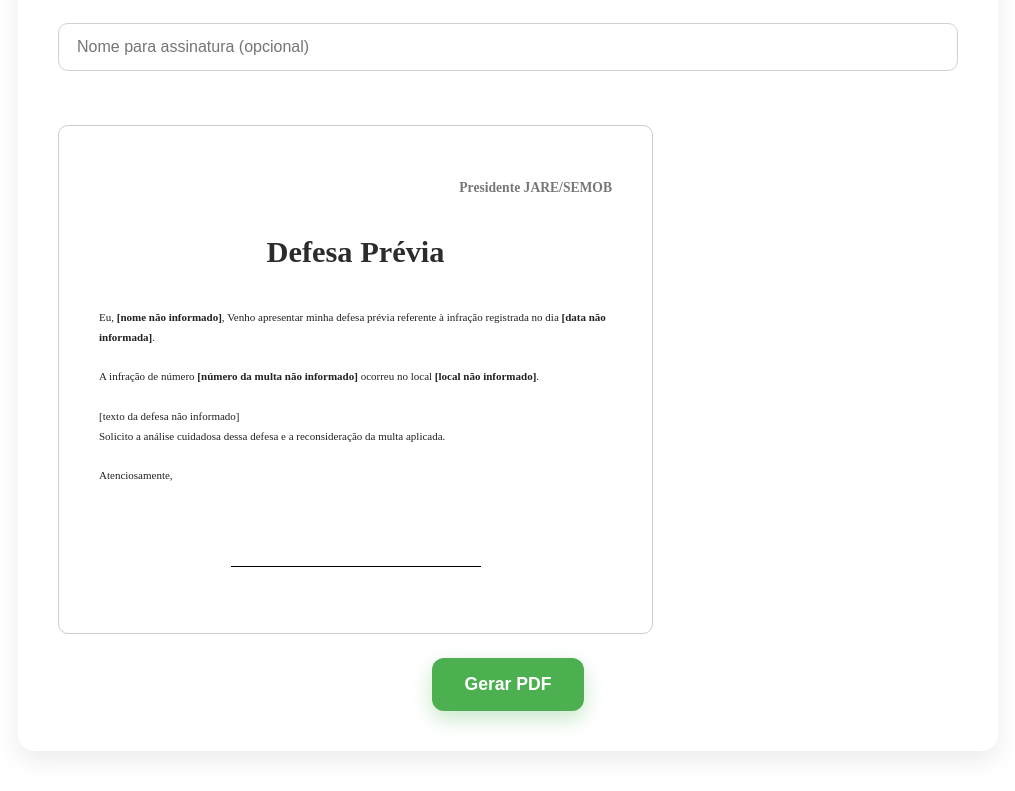
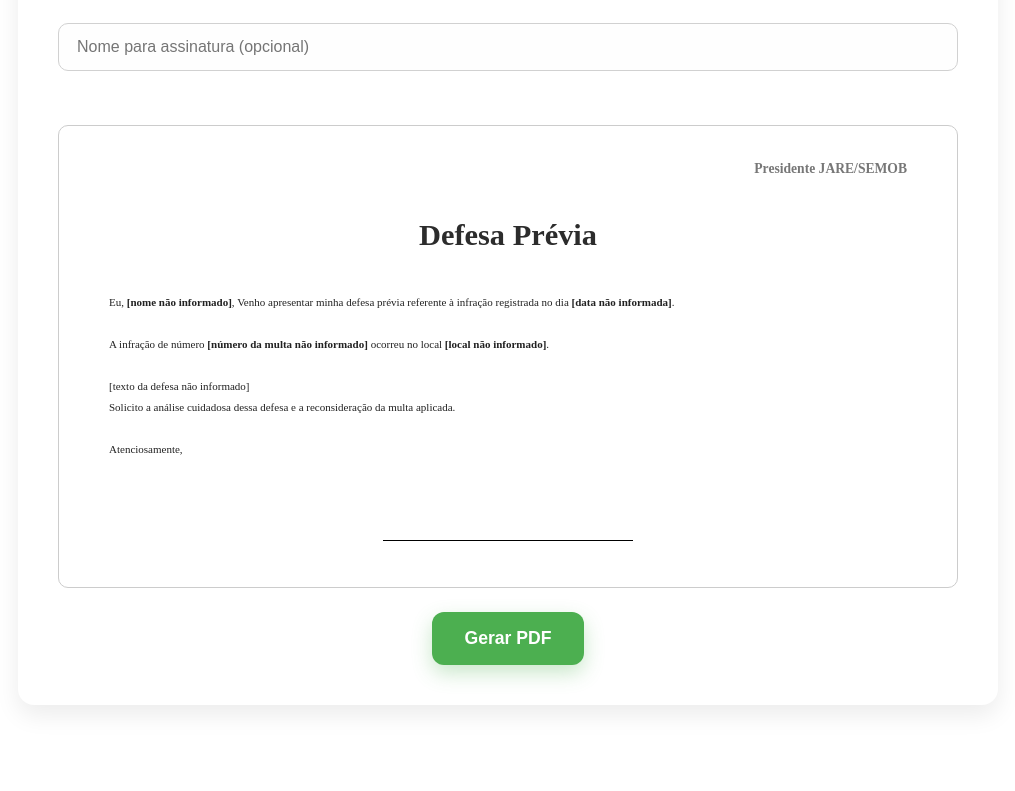
Before and after one commit to Geremiasrds/gerador-de-defeza, a React (Vite) app: page / in a window 1280 px wide. Shown: the part 1251-2042 px from the top of the page, without its empty margins (132-1147 px from the left). After the commit the page ends 1996 px from the top, so only its background shows below. Built offline with nearby package versions, Linux system fonts and the light colour scheme.

Commit message:
novo prjeto simples

```diff
--- a/src/componentes/styles.js
+++ b/src/componentes/styles.js
@@ -73,17 +73,18 @@ export const Textarea = styled.textarea`
 `;
 
 export const PdfContent = styled.div`
-  width: 595px;
-  padding: 50px 40px;
+
+  padding: 30px 50px;
   background-color:rgb(255, 255, 255);
   border: 1px solid #ccc;
   border-radius: 10px;
   color: #222;
   font-size: 11px;
-  line-height: 1.8;
+  line-height: 1.9;
   font-family: strong;
   box-sizing: border-box;
   white-space: pre-wrap;
+
 `;
 
 export const HeaderText = styled.div`
```
